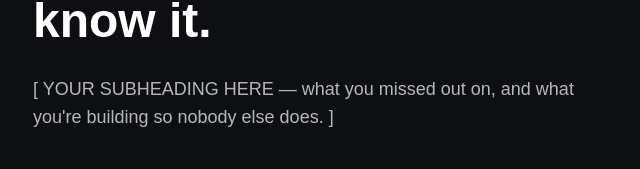
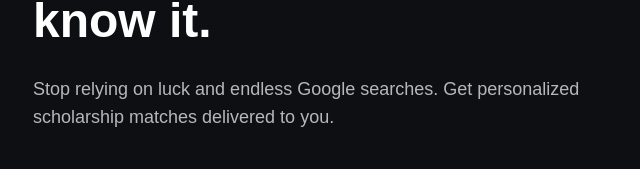
Before and after one commit to guptashubham389/scholarship-finder-india, a Next.js app: page / in a window 1280 px wide. Shown: the part 384-553 px from the top of the page, without its empty margins (319-959 px from the left). Built offline with nearby package versions, Linux system fonts and the light colour scheme.

Commit message:
Add subheadline

```diff
--- a/app/page.tsx
+++ b/app/page.tsx
@@ -13,8 +13,8 @@ export default function Home() {
         </h1>
 
         <p className="text-lg text-white/70 mb-10">
-          [ YOUR SUBHEADING HERE — what you missed out on, and what you&apos;re
-          building so nobody else does. ]
+          Stop relying on luck and endless Google searches. Get personalized
+          scholarship matches delivered to you.
         </p>
 
         <form className="flex flex-col sm:flex-row gap-3">
```
